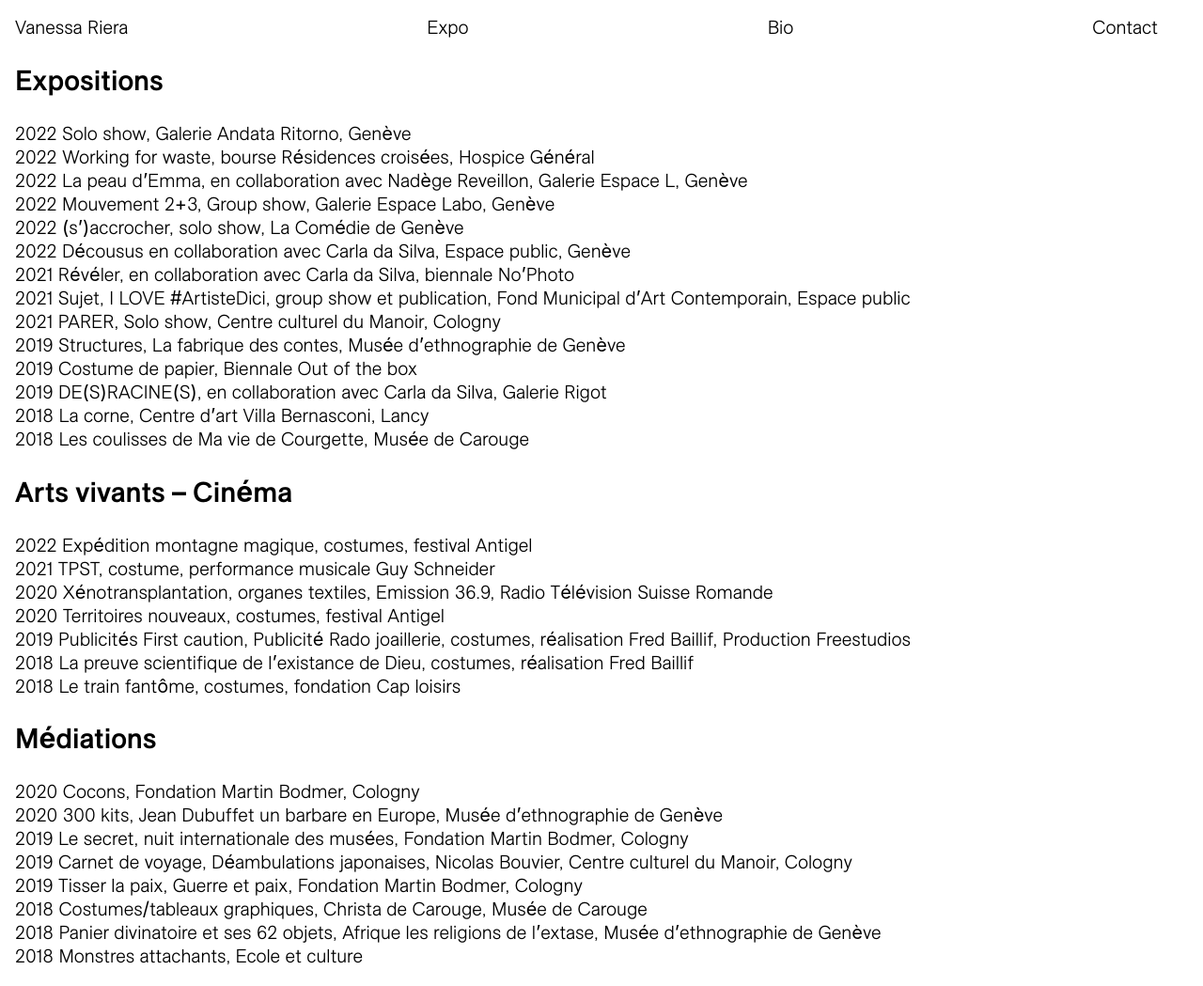
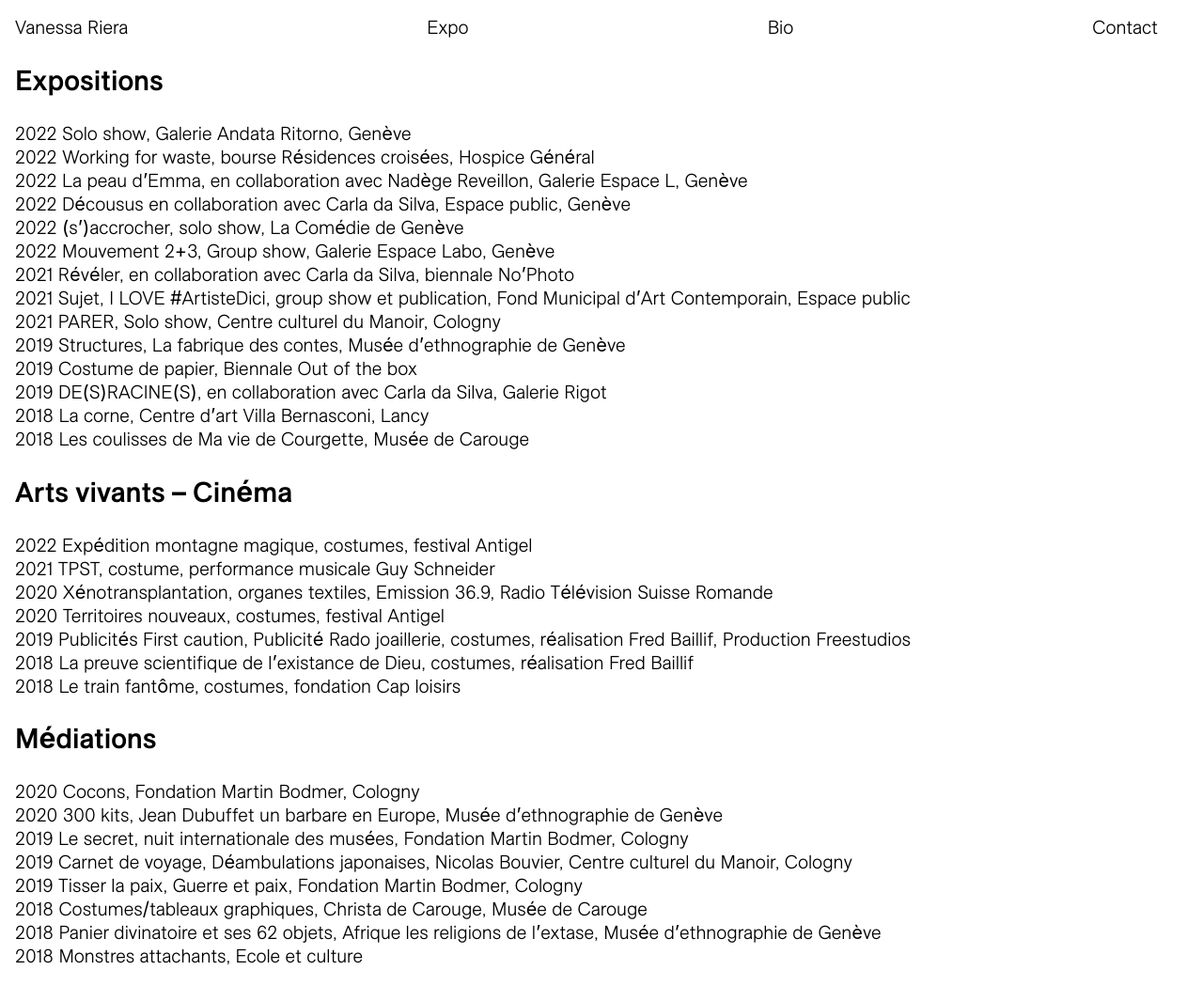
Before and after one commit to larucheio/vanessariera.ch, a Jekyll site: the page built from expositions/index.html, in a window 1280 px wide. Shown: the whole page at 94% size. Built offline with Jekyll 4.4.1, drawn with Linux system fonts in a browser that asks for light colours.

Commit message:
Update expo

```diff
--- a/expositions/index.html
+++ b/expositions/index.html
@@ -10,9 +10,9 @@ title: "Expositions"
     <li>2022 Solo show, Galerie Andata Ritorno, Genève</li>
     <li>2022 Working for waste, bourse Résidences croisées, Hospice Général</li>
     <li>2022 La peau d’Emma, en collaboration avec Nadège Reveillon, Galerie Espace L, Genève</li>
+    <li>2022 Décousus en collaboration avec Carla da Silva, Espace public, Genève</li>
+    <li>2022 (s’)accrocher, solo show, La Comédie de Genève</li>
     <li>2022 Mouvement 2+3, Group show, Galerie Espace Labo, Genève</li>
-    <li>2022 (s’)accrocher, solo show, La Comédie de Genève</li>
-    <li>2022 Décousus en collaboration avec Carla da Silva, Espace public, Genève</li>
     <li>2021 Révéler, en collaboration avec Carla da Silva, biennale No’Photo</li>
     <li>2021 Sujet, I LOVE #ArtisteDici, group show et publication, Fond Municipal d’Art Contemporain, Espace public</li>
     <li>2021 PARER, Solo show, Centre culturel du Manoir, Cologny</li>
```
